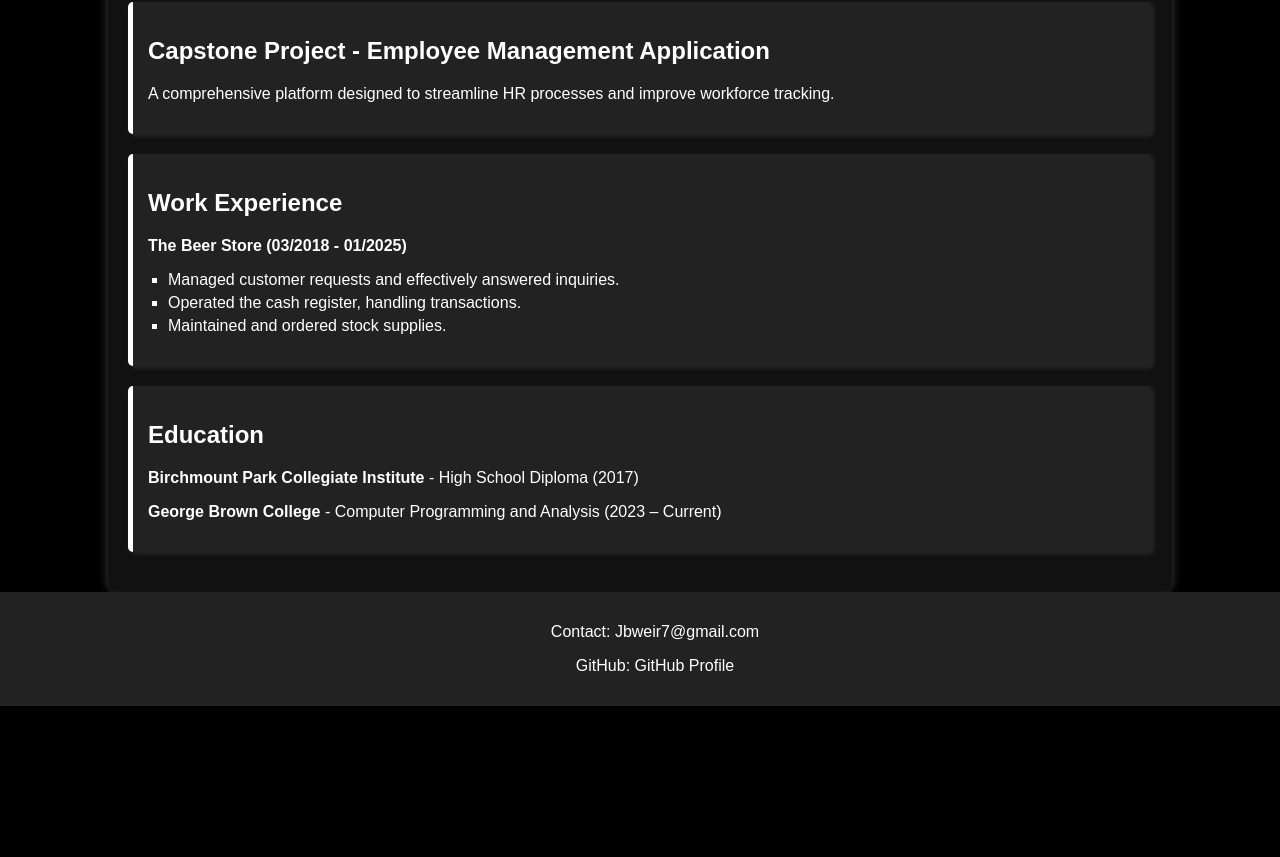
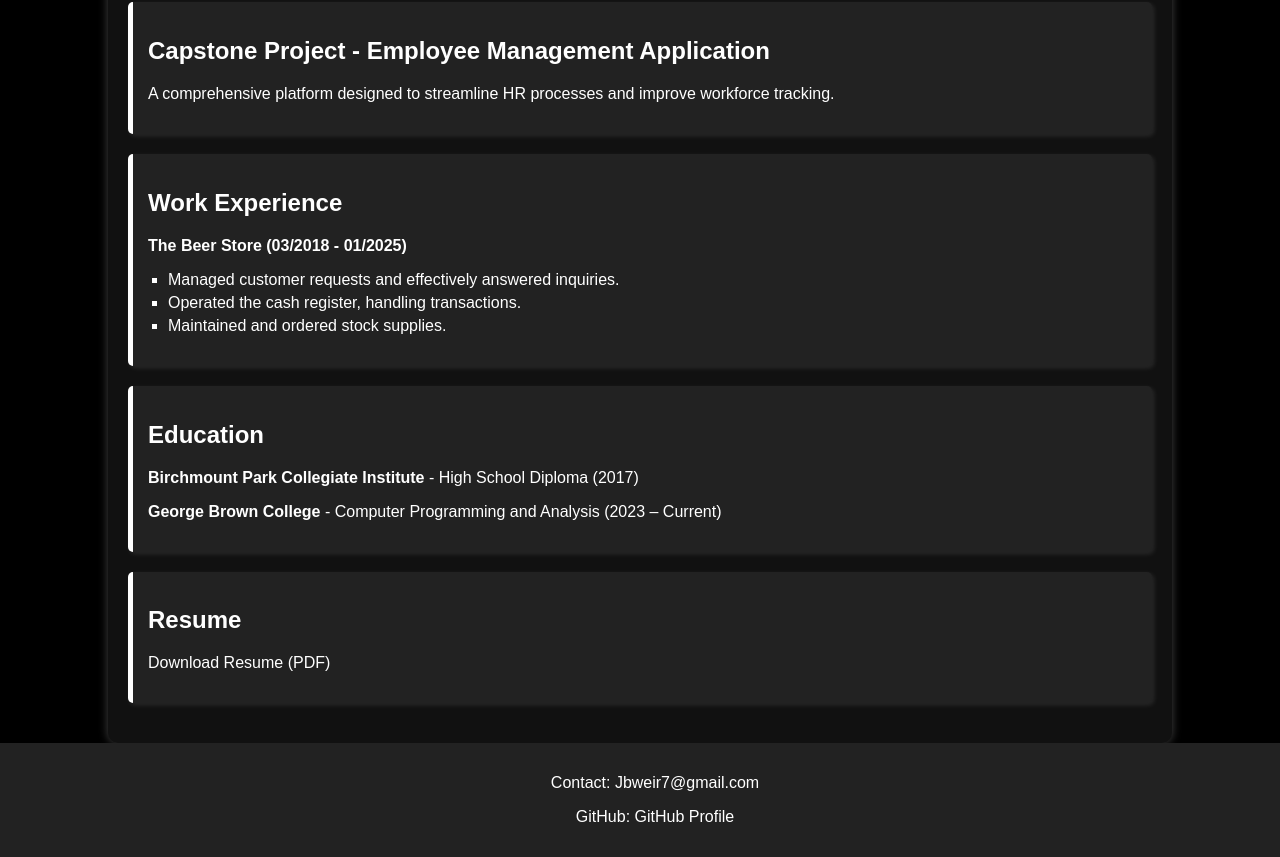
Before and after one commit to Stuckc/Portfolio, a plain HTML site: page Jonathan_W_W25Portfolio/index.html in a window 1280 px wide. Shown: the part 1274-2131 px from the top of the page. Before the commit the page ends 1980 px from the top, so only its background shows below. Drawn offline with Linux system fonts and the light colour scheme.

Commit message:
fixed website link to my resume

```diff
--- a/Jonathan_W_W25Portfolio/index.html
+++ b/Jonathan_W_W25Portfolio/index.html
@@ -15,6 +15,7 @@
         <a href="#capstone">Capstone</a>
         <a href="#experience">Work Experience</a>
         <a href="#education">Education</a>
+        <a href="#resume">Resume</a>
         <a href="#contact">Contact</a>
     </div>
 
@@ -82,6 +83,11 @@
             <p><strong>Birchmount Park Collegiate Institute</strong> - High School Diploma (2017)</p>
             <p><strong>George Brown College</strong> - Computer Programming and Analysis (2023 – Current)</p>
         </div>
+
+        <div class="section" id="resume">
+            <h2>Resume</h2>
+            <p><a href="https://github.com/Stuckc/Portfolio/raw/main/Resume%20for%20portfolio.pdf" download>Download Resume (PDF)</a></p>
+        </div>
     </div>
 
     <div class="footer">
```
